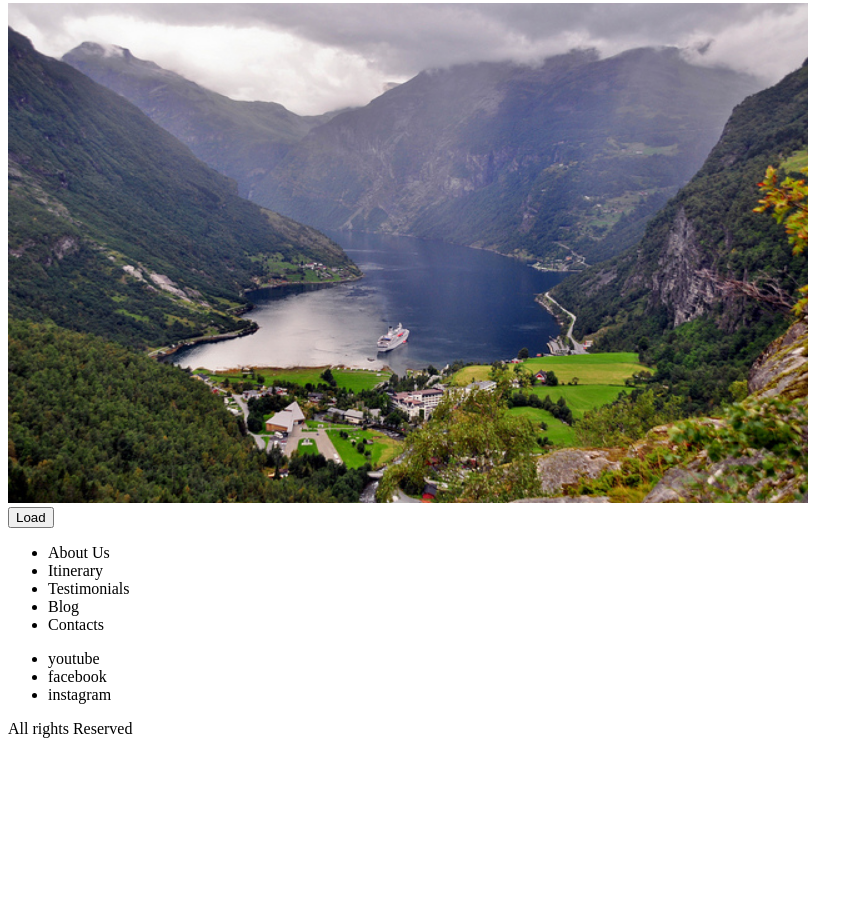
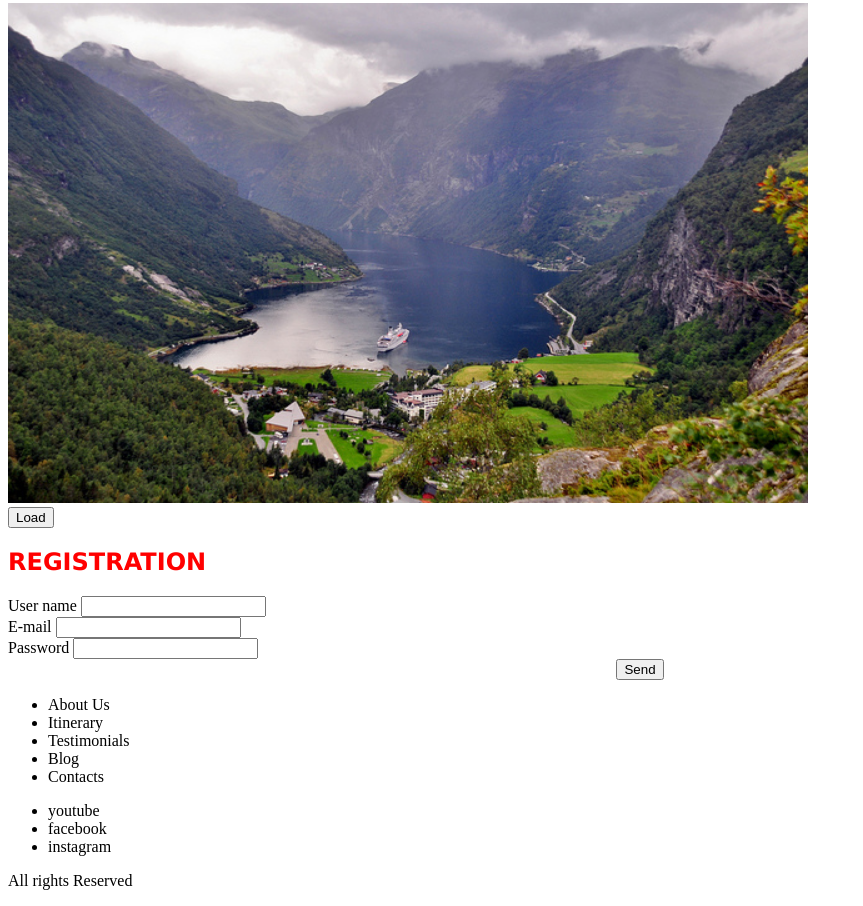
Before and after one commit to Bazha13/717-html, a plain HTML site: page index.html in a window 1280 px wide. Shown: the part 1312-2218 px from the top of the page, without its empty margins (0-863 px from the left). Before the commit the page ends 2066 px from the top, so only its background shows below. Drawn offline with Linux system fonts and the light colour scheme.

Commit message:
add form

```diff
--- a/index.html
+++ b/index.html
@@ -50,6 +50,22 @@
 
         </section>
         <button>Load</button>
+        <form action="">
+            <h2 title="registration form">Registration</h2>
+            <div>
+                <label for="">User name</label>
+                <input type="text">
+            </div>
+            <div>
+                <label for="">E-mail</label>
+                <input type="email">
+            </div>
+            <div>
+                <label for="">Password</label>
+                <input type="password">
+            </div>
+            <center><button>Send</button></center>
+        </form>
 
     </main>
     <footer>
```
